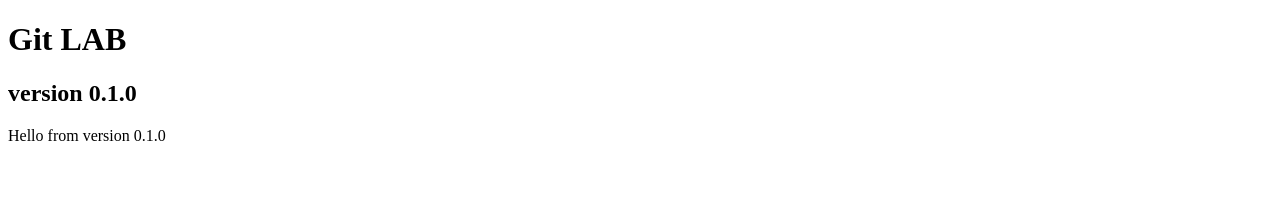
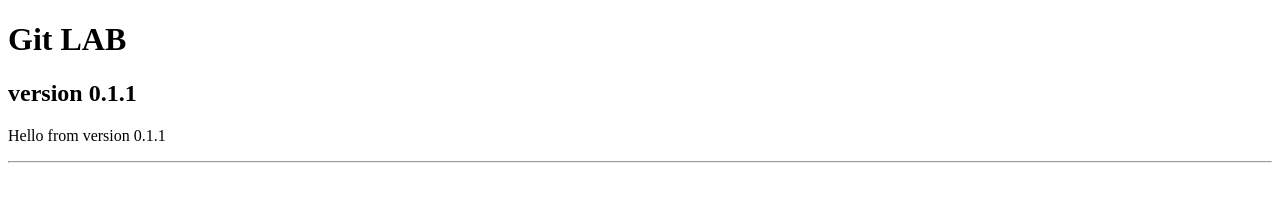
Before and after one commit to orelhassid/git-lab, a plain HTML site: page index.html in a window 1280 px wide. Drawn offline with Linux system fonts and the light colour scheme.

Commit message:
Update and adding hr

```diff
--- a/index.html
+++ b/index.html
@@ -3,12 +3,13 @@
   <head>
     <meta charset="UTF-8" />
     <meta name="viewport" content="width=device-width, initial-scale=1.0" />
-    <title>Version 0.1.0</title>
+    <title>Version 0.1.1</title>
   </head>
   <body>
     <h1>Git LAB</h1>
-    <h2>version 0.1.0</h2>
+    <h2>version 0.1.1</h2>
 
-    <p>Hello from version 0.1.0</p>
+    <p>Hello from version 0.1.1</p>
+    <hr />
   </body>
 </html>
```
